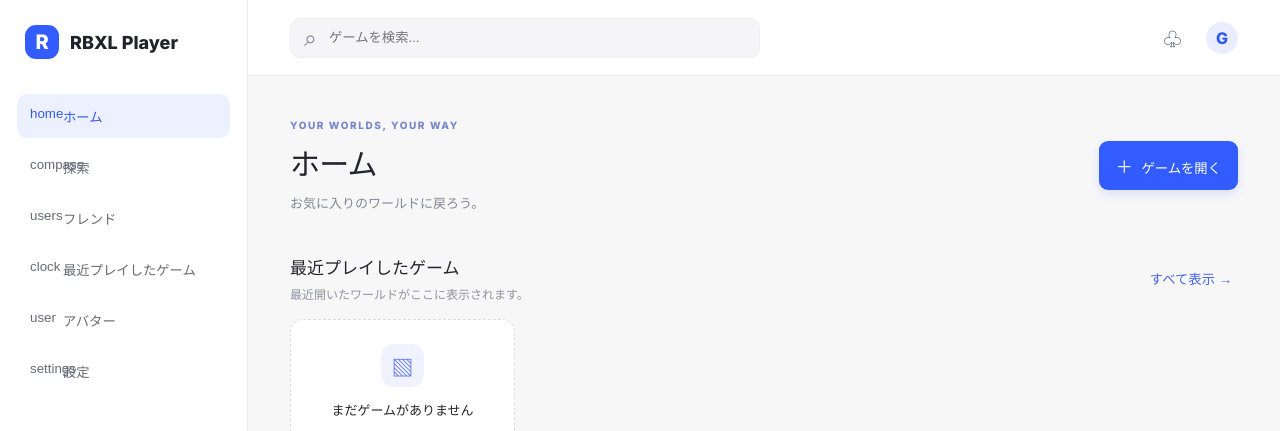
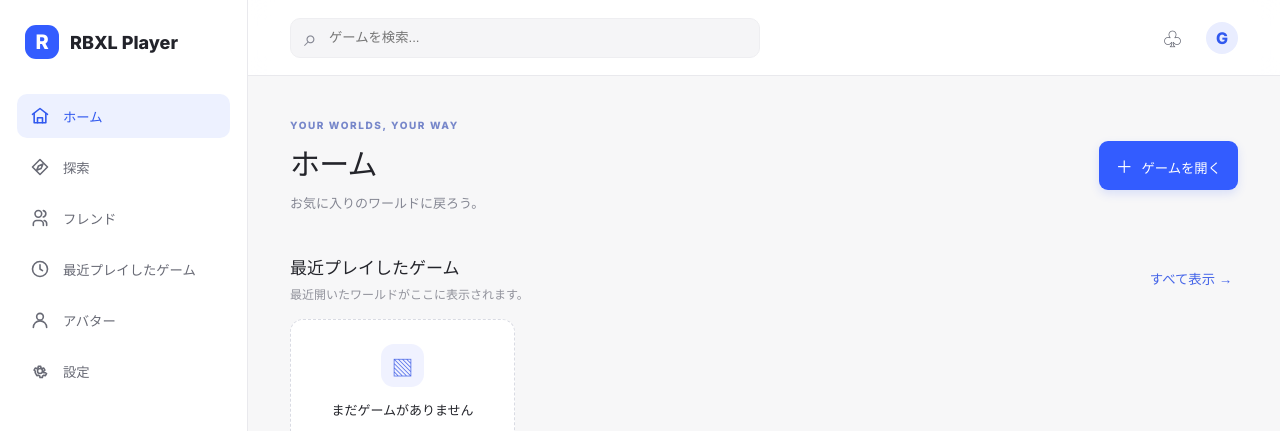
Before and after one commit to asanorok4650-netizen/thegameserver, a React (Vite) app: page / in a window 1280 px wide. Shown: the top 431 px of the page. Built offline with nearby package versions, Linux system fonts and the light colour scheme.

Commit message:
Add files via upload

```diff
--- /dev/null
+++ b/src/components/Icon.jsx
@@ -0,0 +1,28 @@
+const ICONS = {
+  home: <><path d="m3 10 9-7 9 7"/><path d="M5 9v11h14V9"/><path d="M9 20v-6h6v6"/></>,
+  compass: <><path d="m12 3 9 9-9 9-9-9 9-9Z"/><path d="m15.5 8.5-2.2 5.3-5.3 2.2 2.2-5.3 5.3-2.2Z"/></>,
+  users: <><path d="M16 21v-2a4 4 0 0 0-4-4H8a4 4 0 0 0-4 4v2"/><circle cx="10" cy="7" r="4"/><path d="M20 21v-2a4 4 0 0 0-3-3.87"/><path d="M16 3.13a4 4 0 0 1 0 7.75"/></>,
+  clock: <><circle cx="12" cy="12" r="9"/><path d="M12 7v5l3 2"/></>,
+  user: <><circle cx="12" cy="8" r="4"/><path d="M4 21a8 8 0 0 1 16 0"/></>,
+  settings: <><circle cx="12" cy="12" r="3"/><path d="m19.4 15 .1.1 1.4 1.1-1.4 2.4-1.7-.6a8 8 0 0 1-1.7 1l-.3 1.8h-2.8l-.3-1.8a8 8 0 0 1-1.7-1l-1.7.6-1.4-2.4L7.3 15a8 8 0 0 1 0-2l-1.4-1.1 1.4-2.4 1.7.6a8 8 0 0 1 1.7-1L11 7.3h2.8l.3 1.8a8 8 0 0 1 1.7 1l1.7-.6 1.4 2.4-1.4 1.1a8 8 0 0 1-.1 2Z" transform="translate(-1 -1)"/></>
+};
+
+export default function Icon({ name, size = 20, className = '' }) {
+  return (
+    <svg
+      className={className}
+      width={size}
+      height={size}
+      viewBox="0 0 24 24"
+      fill="none"
+      stroke="currentColor"
+      strokeWidth="1.9"
+      strokeLinecap="round"
+      strokeLinejoin="round"
+      aria-hidden="true"
+      focusable="false"
+    >
+      {ICONS[name] || ICONS.compass}
+    </svg>
+  );
+}
--- a/src/components/Sidebar.jsx
+++ b/src/components/Sidebar.jsx
@@ -1,4 +1,5 @@
 import { NAV_ITEMS } from '../pages.js';
+import Icon from './Icon.jsx';
 
 export default function Sidebar({ page, open, onNavigate, user }) {
   return (
@@ -19,7 +20,7 @@ export default function Sidebar({ page, open, onNavigate, user }) {
             className={`nav-item${page === item.page ? ' active' : ''}`}
             onClick={() => onNavigate(item.page)}
           >
-            <span className="nav-icon">{item.icon}</span>
+            <Icon name={item.icon} className="nav-icon" size={20} />
             {item.label}
           </button>
         ))}
```
